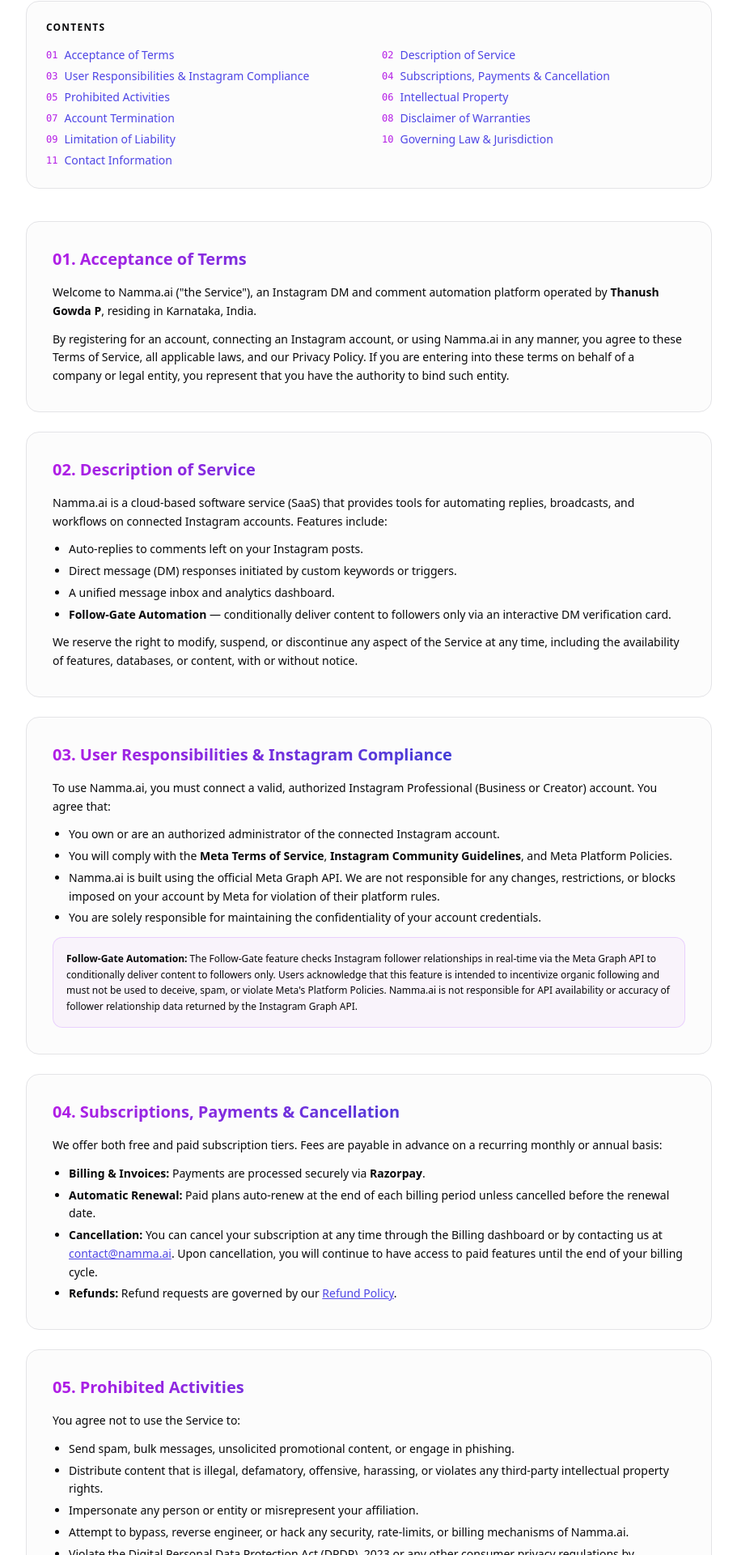
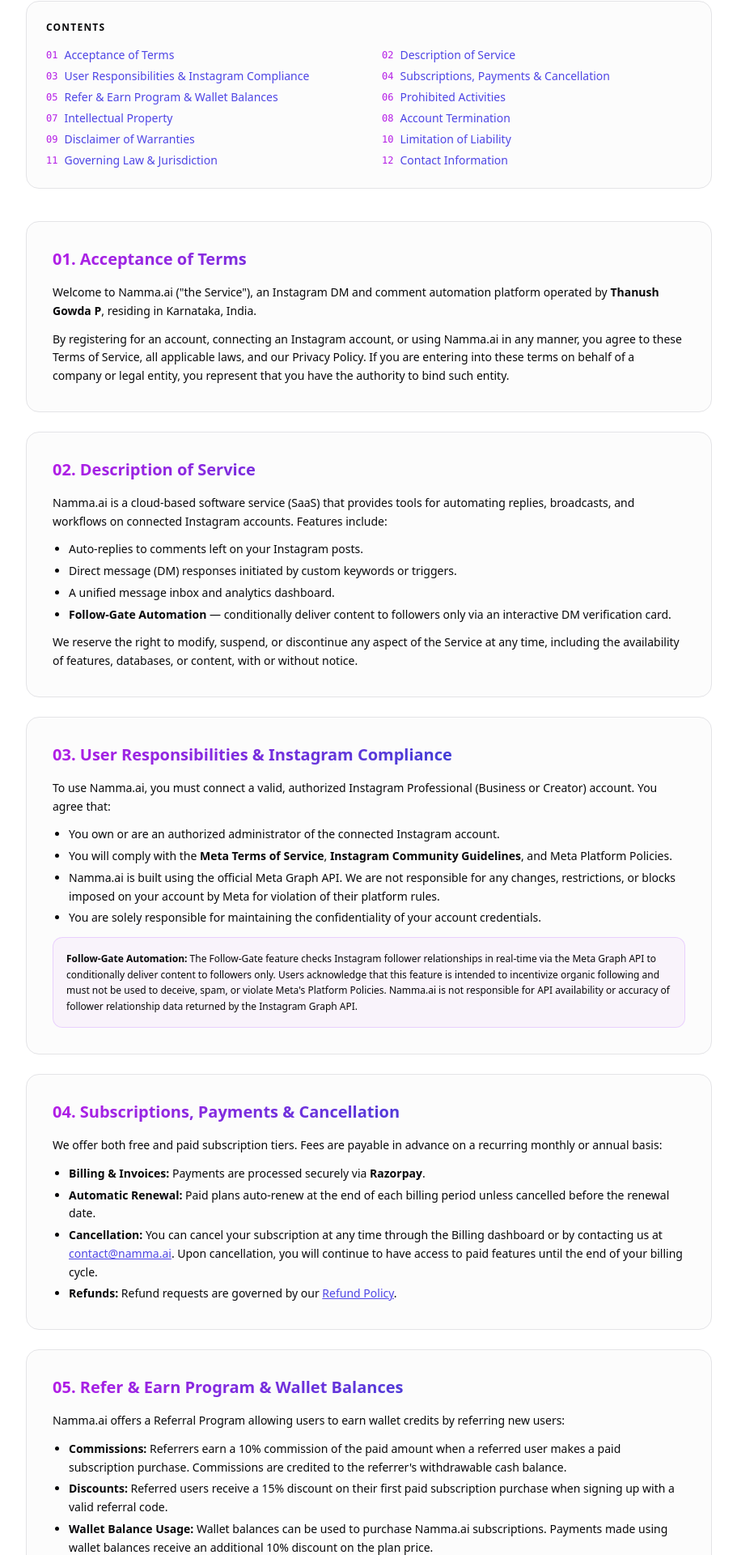
Before and after one commit to iamthanushgowdap/Namma.ai, a Next.js app: page /legal/terms in a window 1280 px wide. Shown: the part 356-2276 px from the top of the page at 81% size, without its empty margins (184-1095 px from the left). Built offline with nearby package versions, Linux system fonts and the light colour scheme.

Commit message:
docs: update legal pages (Terms, Privacy, Refund) to cover Refer & Earn wallet rules and fraud protections

```diff
--- a/app/legal/privacy/page.tsx
+++ b/app/legal/privacy/page.tsx
@@ -158,6 +158,14 @@
                 value="Subscription plan and billing status. Card details and bank information are handled exclusively by Razorpay and are never transmitted to or stored on our servers."
               />
               <DataRow
+                label="Referral & Wallet data"
+                value="Your unique referral code, records of referred users, ledger transactions (commissions earned, withdrawals, peer transfers, and subscription purchases), and wallet balance statements."
+              />
+              <DataRow
+                label="Anti-abuse payment hashes"
+                value="Irreversible cryptographic hashes of your payment source fingerprint (provided by Razorpay) to identify and prevent self-referral and duplicate-referral abuse on shared payment instruments."
+              />
+              <DataRow
                 label="Usage data"
                 value="Pages visited, feature interactions, timestamps, and browser/device type — used solely for improving the product."
               />
@@ -251,6 +259,14 @@
             <p className="text-zinc-600 dark:text-zinc-400 text-xs leading-relaxed">
               When the Follow-Gate feature is enabled on an automation, our system makes a real-time API call to the Instagram Graph API to check whether a commenter is following the connected account. This relationship check is performed in real-time and the result (following / not following) is{' '}
               <strong className="text-zinc-800 dark:text-zinc-200 font-semibold">not stored</strong> in our databases. No follower relationship data is persisted.
+            </p>
+          </div>
+          <div className="mt-4 rounded-xl border border-purple-500/20 p-4" style={{ background: 'rgba(180,29,230,0.04)' }}>
+            <p className="text-xs font-semibold text-zinc-800 dark:text-zinc-200 mb-1">
+              Refer & Earn Wallet Feature
+            </p>
+            <p className="text-zinc-600 dark:text-zinc-400 text-xs leading-relaxed">
+              When you participate in our Refer & Earn program, we track ledger transactions (commissions, withdrawals, peer transfers, and purchases) linked to your profile ID to calculate and maintain your active wallet balance. To prevent system abuse (such as self-referrals or creating multiple accounts using the same credit card/UPI ID), we hash and securely check your payment metadata fingerprint.
             </p>
           </div>
           <p className="mt-4 text-zinc-500 text-xs">
--- a/app/legal/refund/page.tsx
+++ b/app/legal/refund/page.tsx
@@ -138,6 +138,12 @@
                 100% refund for the duplicate transaction upon verification.
               </p>
             </div>
+            <div className="rounded-xl border border-border/40 p-4 bg-muted/20">
+              <p className="font-semibold text-foreground mb-1">Wallet & Referral Balance Purchases</p>
+              <p className="text-muted-foreground text-xs leading-relaxed">
+                Refunds for subscriptions purchased using your referral wallet balance will only be credited back to your promo balance in your Namma.ai wallet. Under no circumstances will wallet-funded purchases be refunded to a credit card, bank account, or as withdrawable cash. Furthermore, if a cash payment is refunded, any associated referral commission earned by your referrer for that transaction will be debited (clawed back) from their wallet balance.
+              </p>
+            </div>
           </div>
           <p className="mt-4 text-muted-foreground text-xs">
             We do not issue refunds for suspensions or account blocks caused by violations of our Terms of Service or Meta&apos;s Platform Policies.
--- a/app/legal/terms/page.tsx
+++ b/app/legal/terms/page.tsx
@@ -12,13 +12,14 @@
   { id: 'service-desc', label: '2. Description of Service' },
   { id: 'user-responsibilities', label: '3. User Responsibilities & Instagram Compliance' },
   { id: 'billing-subscriptions', label: '4. Subscriptions, Payments & Cancellation' },
-  { id: 'prohibited-uses', label: '5. Prohibited Activities' },
-  { id: 'intellectual-property', label: '6. Intellectual Property' },
-  { id: 'termination', label: '7. Account Termination' },
-  { id: 'disclaimer', label: '8. Disclaimer of Warranties' },
-  { id: 'limitation-liability', label: '9. Limitation of Liability' },
-  { id: 'governing-law', label: '10. Governing Law & Jurisdiction' },
-  { id: 'contact', label: '11. Contact Information' },
+  { id: 'referral-wallet', label: '5. Refer & Earn Program & Wallet Balances' },
+  { id: 'prohibited-uses', label: '6. Prohibited Activities' },
+  { id: 'intellectual-property', label: '7. Intellectual Property' },
+  { id: 'termination', label: '8. Account Termination' },
+  { id: 'disclaimer', label: '9. Disclaimer of Warranties' },
+  { id: 'limitation-liability', label: '10. Limitation of Liability' },
+  { id: 'governing-law', label: '11. Governing Law & Jurisdiction' },
+  { id: 'contact', label: '12. Contact Information' },
 ]
 
 function SectionCard({
@@ -185,7 +186,30 @@
           </ul>
         </SectionCard>
 
-        <SectionCard id="prohibited-uses" title="05. Prohibited Activities">
+        <SectionCard id="referral-wallet" title="05. Refer & Earn Program & Wallet Balances">
+          <p>
+            Namma.ai offers a Referral Program allowing users to earn wallet credits by referring new users:
+          </p>
+          <ul className="list-disc pl-5 space-y-1">
+            <li>
+              <strong>Commissions:</strong> Referrers earn a 10% commission of the paid amount when a referred user makes a paid subscription purchase. Commissions are credited to the referrer's withdrawable cash balance.
+            </li>
+            <li>
+              <strong>Discounts:</strong> Referred users receive a 15% discount on their first paid subscription purchase when signing up with a valid referral code.
+            </li>
+            <li>
+              <strong>Wallet Balance Usage:</strong> Wallet balances can be used to purchase Namma.ai subscriptions. Payments made using wallet balances receive an additional 10% discount on the plan price.
+            </li>
+            <li>
+              <strong>Withdrawals & Transfers:</strong> Withdrawals to a bank account are permitted once the withdrawable balance reaches a minimum of ₹500, subject to verification of at least 2 converted referrals, compliance checks, and applicable TDS deductions (3% or 6% based on total limits). Users may also transfer promo credits to peer wallets.
+            </li>
+            <li>
+              <strong>Anti-Abuse & Fraud Policy:</strong> Self-referrals, creating duplicate accounts, or using identical payment instruments (hashing checks) to exploit referral credits is strictly prohibited. Namma.ai reserves the right to freeze wallets, forfeit balances, and terminate accounts found engaging in fraudulent referral behavior.
+            </li>
+          </ul>
+        </SectionCard>
+
+        <SectionCard id="prohibited-uses" title="06. Prohibited Activities">
           <p>You agree not to use the Service to:</p>
           <ul className="list-disc pl-5 space-y-1">
             <li>Send spam, bulk messages, unsolicited promotional content, or engage in phishing.</li>
@@ -196,7 +220,7 @@
           </ul>
         </SectionCard>
 
-        <SectionCard id="intellectual-property" title="06. Intellectual Property">
+        <SectionCard id="intellectual-property" title="07. Intellectual Property">
           <p>
             All intellectual property rights in the Service (including layout, design, logos, graphics, software
             code, and databases) belong to Thanush Gowda P or our licensors.
@@ -208,7 +232,7 @@
           </p>
         </SectionCard>
 
-        <SectionCard id="termination" title="07. Account Termination">
+        <SectionCard id="termination" title="08. Account Termination">
           <p>
             We reserve the right to suspend or terminate your access to Namma.ai, without prior notice or
             liability, if you violate these terms or fail to pay subscription fees when due.
@@ -219,7 +243,7 @@
           </p>
         </SectionCard>
 
-        <SectionCard id="disclaimer" title="08. Disclaimer of Warranties">
+        <SectionCard id="disclaimer" title="09. Disclaimer of Warranties">
           <p className="uppercase font-mono text-xs">
             THE SERVICE IS PROVIDED &quot;AS IS&quot; AND &quot;AS AVAILABLE&quot; WITHOUT WARRANTIES OF ANY KIND,
             EITHER EXPRESS OR IMPLIED. WE DO NOT WARRANT THAT THE SERVICE WILL BE UNINTERRUPTED, ERROR-FREE,
@@ -227,7 +251,7 @@
           </p>
         </SectionCard>
 
-        <SectionCard id="limitation-liability" title="09. Limitation of Liability">
+        <SectionCard id="limitation-liability" title="10. Limitation of Liability">
           <p>
             To the maximum extent permitted by applicable Indian law, Thanush Gowda P and Namma.ai shall not be liable for
             any indirect, incidental, special, consequential, or punitive damages, or any loss of profits,
@@ -244,7 +268,7 @@
           </p>
         </SectionCard>
 
-        <SectionCard id="governing-law" title="10. Governing Law & Jurisdiction">
+        <SectionCard id="governing-law" title="11. Governing Law & Jurisdiction">
           <p>
             These Terms of Service and any disputes arising out of them shall be governed by and construed in
             accordance with the laws of <strong className="text-foreground font-semibold">India</strong>.
@@ -255,7 +279,7 @@
           </p>
         </SectionCard>
 
-        <SectionCard id="contact" title="11. Contact Information">
+        <SectionCard id="contact" title="12. Contact Information">
           <p>If you have any questions or feedback about these Terms of Service, please contact us:</p>
           <div className="mt-4 rounded-xl border border-border/40 p-5 bg-muted/20">
             <p className="text-foreground font-semibold mb-1">Namma.ai Support</p>
```
